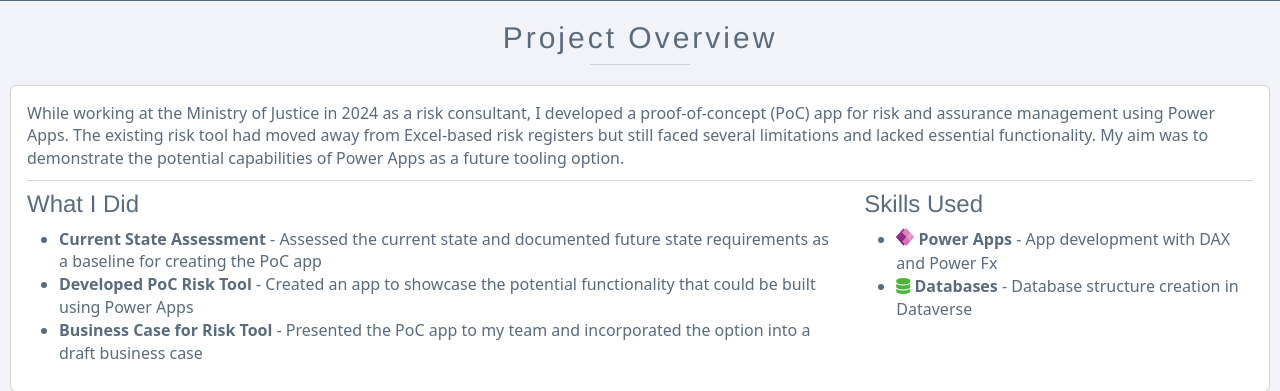
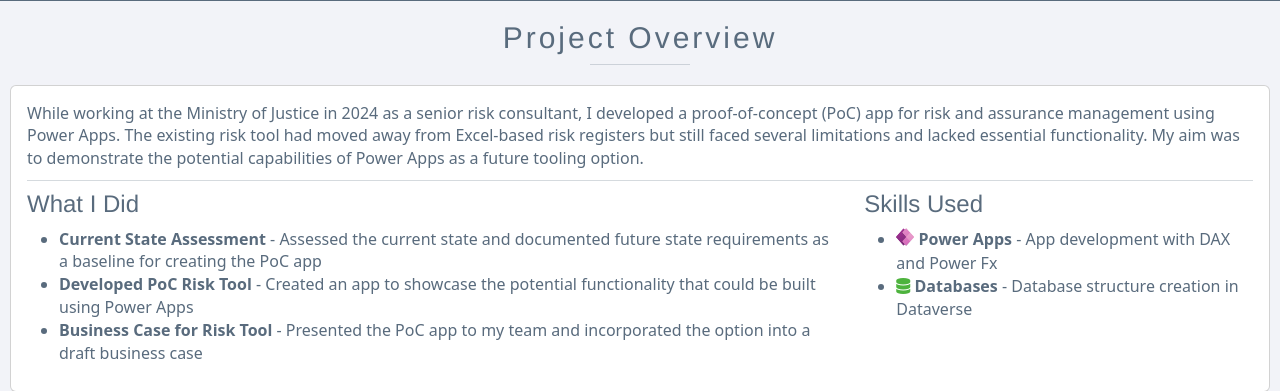
Before and after one commit to philipgjreid/pgjr-site, a Django app: page /portfolio_powerapps in a window 1280 px wide. Shown: the part 153-544 px from the top of the page. Run offline with Django 5.2, Linux system fonts and the light colour scheme.

Commit message:
Minor adjustment

```diff
--- a/resumeapp/templates/resumeapp/portfolio-powerapps.html
+++ b/resumeapp/templates/resumeapp/portfolio-powerapps.html
@@ -52,7 +52,7 @@
 <div class="col-12 mb-3">
   <div class="card">
     <div class="card-body">
-      <p class="card-text">While working at the Ministry of Justice in 2024 as a risk consultant, I developed a proof-of-concept (PoC) app for risk and assurance management using Power Apps. The existing risk tool had moved away from Excel-based risk registers but still faced several limitations and lacked essential functionality. My aim was to demonstrate the potential capabilities of Power Apps as a future tooling option.</p>
+      <p class="card-text">While working at the Ministry of Justice in 2024 as a senior risk consultant, I developed a proof-of-concept (PoC) app for risk and assurance management using Power Apps. The existing risk tool had moved away from Excel-based risk registers but still faced several limitations and lacked essential functionality. My aim was to demonstrate the potential capabilities of Power Apps as a future tooling option.</p>
       <hr>
       <div class="row">
         <div class="col-lg-8">
```
